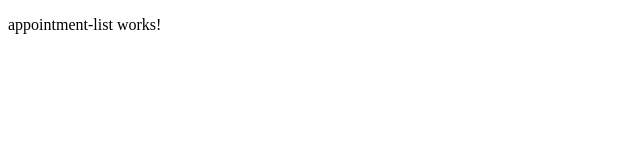
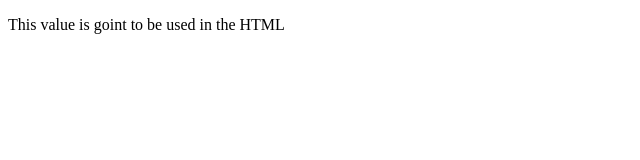
Before and after one commit to AlvinBAnerjee/appointment-app-, an Angular app: page / in a window 1280 px wide. Shown: the top 160 px of the page, without its empty margins (0-640 px from the left). Built offline with nearby package versions, Linux system fonts and the light colour scheme.

Commit message:
Using one way data binding in appointment-list.component.html

```diff
--- a/src/app/appointment-list/appointment-list.component.html
+++ b/src/app/appointment-list/appointment-list.component.html
@@ -1 +1 @@
-<p>appointment-list works!</p>
+<p>{{appointment}}</p>
--- a/src/app/appointment-list/appointment-list.component.ts
+++ b/src/app/appointment-list/appointment-list.component.ts
@@ -6,5 +6,6 @@ import { Component } from '@angular/core';
   styleUrl: './appointment-list.component.css'
 })
 export class AppointmentListComponent {
+  appointment:string="This value is goint to be used in the HTML"
 
 }
```
